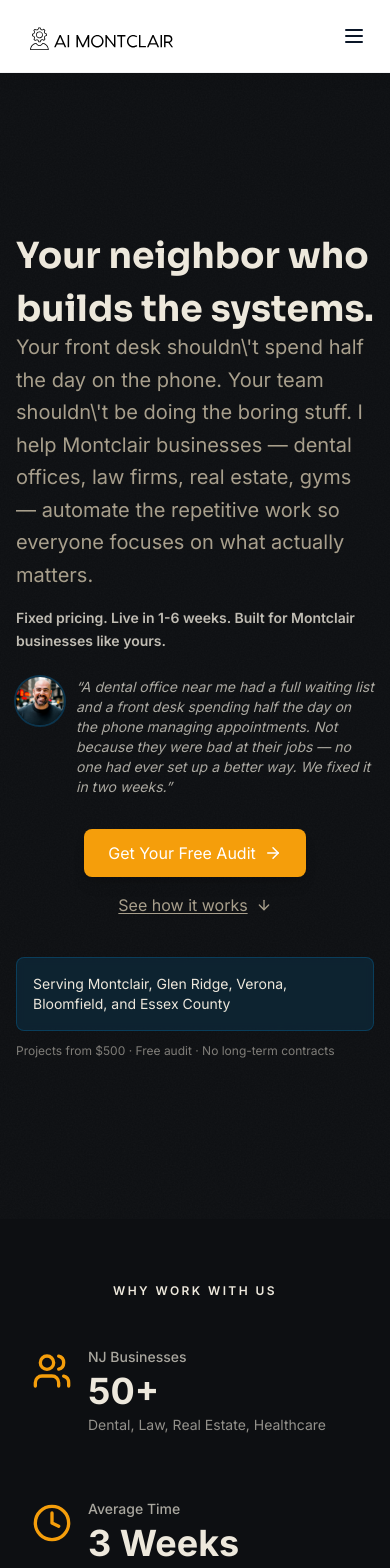
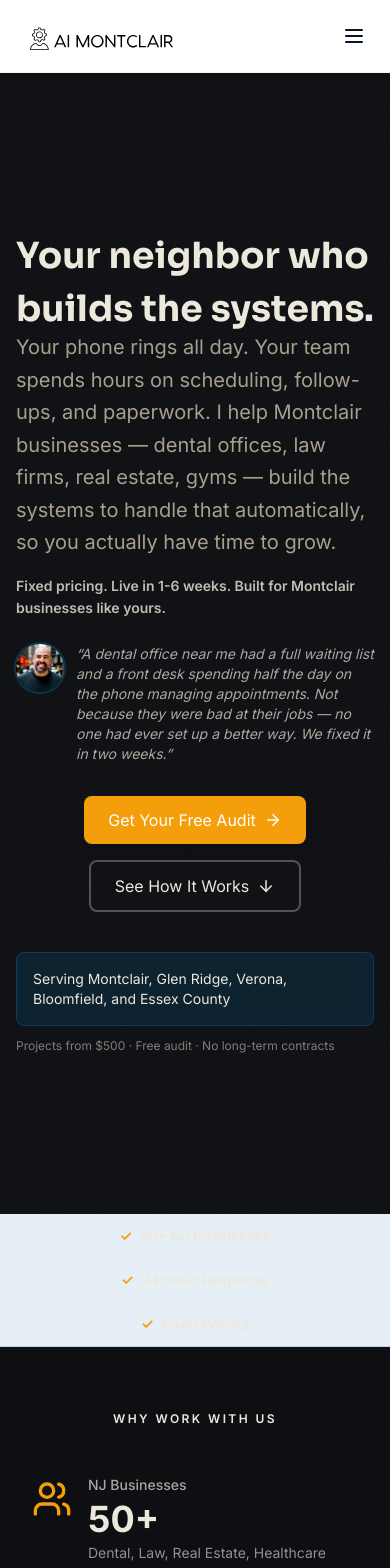
Before and after one commit to andresravinet/aimontclair-website, a React (Vite) app: page / in a window 390 px wide. Shown: the top 1568 px of the page. Built offline with nearby package versions, Linux system fonts and the light colour scheme.

Commit message:
JE+PS+CM: Trust badge + CTA hierarchy + hero voice + integrations merge

```diff
--- a/src/components/home/Hero.jsx
+++ b/src/components/home/Hero.jsx
@@ -53,14 +53,14 @@ export function Hero() {
       {/* Organic blob — background personality element */}
       <div className="absolute inset-0 pointer-events-none overflow-hidden" aria-hidden="true">
         <svg
-          className="absolute -top-32 -right-32 opacity-[0.06] text-brand"
+          className="absolute -top-32 -right-32 opacity-[0.10] text-brand"
           width="700" height="700" viewBox="0 0 700 700" fill="currentColor"
           xmlns="http://www.w3.org/2000/svg"
         >
           <path d="M350,60 C450,40 580,120 620,240 C670,380 620,520 510,580 C400,640 240,610 160,510 C80,410 80,270 150,170 C210,80 260,80 350,60Z" />
         </svg>
         <svg
-          className="absolute -bottom-20 -left-20 opacity-[0.04] text-accent"
+          className="absolute -bottom-20 -left-20 opacity-[0.06] text-accent"
           width="500" height="500" viewBox="0 0 500 500" fill="currentColor"
           xmlns="http://www.w3.org/2000/svg"
         >
@@ -76,7 +76,7 @@ export function Hero() {
 
           <motion.div custom={1.5} initial="hidden" animate="visible" variants={fadeUp}>
             <p className="text-xl text-cream-muted mb-4 leading-relaxed">
-              Your front desk shouldn\'t spend half the day on the phone. Your team shouldn\'t be doing the boring stuff. I help Montclair businesses &mdash; dental offices, law firms, real estate, gyms &mdash; automate the repetitive work so everyone focuses on what actually matters.
+              Your phone rings all day. Your team spends hours on scheduling, follow-ups, and paperwork. I help Montclair businesses &mdash; dental offices, law firms, real estate, gyms &mdash; build the systems to handle that automatically, so you actually have time to grow.
             </p>
           </motion.div>
 
@@ -115,18 +115,23 @@ export function Hero() {
                 whileTap={{ scale: 0.98 }}
                 transition={{ type: 'spring', stiffness: 400, damping: 10 }}
               >
-                <Button href="/contact" variant="primary" icon={ArrowRight}>
+                <Button href="/audit" variant="primary" icon={ArrowRight}>
                   Get Your Free Audit
                 </Button>
               </motion.div>
-              <motion.a
-                href="#how-it-works"
-                className="text-cream-muted hover:text-cream transition-colors text-base flex items-center gap-2 underline underline-offset-2"
-                whileHover={{ x: 4 }}
+              <motion.div
+                whileHover={{ scale: 1.02, y: -1 }}
+                whileTap={{ scale: 0.98 }}
+                transition={{ type: 'spring', stiffness: 400, damping: 10 }}
               >
-                See how it works
-                <ArrowDown size={16} />
-              </motion.a>
+                <a
+                  href="#how-it-works"
+                  className="px-6 py-3 border-2 border-cream/30 text-cream rounded-lg hover:bg-cream/5 hover:border-cream/50 transition-all duration-300 inline-flex items-center gap-2 font-600"
+                >
+                  See How It Works
+                  <ArrowDown size={18} />
+                </a>
+              </motion.div>
             </div>
 
             <div className="bg-brand/20 backdrop-blur-sm rounded-lg p-4 inline-block mt-6 border border-brand/40 hover:bg-brand/30 transition-colors">
--- a/src/components/home/HowItWorks.jsx
+++ b/src/components/home/HowItWorks.jsx
@@ -108,6 +108,27 @@ export function HowItWorks() {
             </div>
           </div>
         </motion.div>
+
+        {/* Integrations subtitle */}
+        <motion.div
+          initial={{ opacity: 0, y: 12 }}
+          whileInView={{ opacity: 1, y: 0 }}
+          viewport={{ once: true }}
+          transition={{ duration: 0.6, delay: 0.4 }}
+          className="mt-8 text-center"
+        >
+          <p className="text-sm text-gray-600 mb-4">Works with the tools you already use</p>
+          <div className="flex flex-wrap justify-center gap-3">
+            {['Clio', 'Dentrix', 'HubSpot', 'Zapier', 'Make', 'Google Calendar', 'Outlook'].map(tool => (
+              <span
+                key={tool}
+                className="px-3 py-1 bg-slate-100 border border-slate-200 rounded-full text-slate-600 text-xs font-medium"
+              >
+                {tool}
+              </span>
+            ))}
+          </div>
+        </motion.div>
       </div>
     </section>
   )
--- /dev/null
+++ b/src/components/home/TrustBadge.jsx
@@ -0,0 +1,30 @@
+import { motion } from 'framer-motion'
+import { CheckCircle } from 'lucide-react'
+
+export function TrustBadge() {
+  const items = [
+    { icon: '✓', label: '50+ NJ Businesses' },
+    { icon: '✓', label: '24-Hour Response' },
+    { icon: '✓', label: 'Fixed Pricing' },
+  ]
+
+  return (
+    <motion.section
+      initial={{ opacity: 0, y: -10 }}
+      animate={{ opacity: 1, y: 0 }}
+      transition={{ delay: 0.6, duration: 0.5 }}
+      className="bg-brand/10 border-b border-brand/20 backdrop-blur-sm py-3 px-4"
+    >
+      <div className="max-w-7xl mx-auto px-4 sm:px-6 lg:px-8">
+        <div className="flex flex-col sm:flex-row items-center justify-center gap-6 text-sm font-semibold text-cream">
+          {items.map((item, i) => (
+            <div key={i} className="flex items-center gap-2">
+              <span className="text-accent">{item.icon}</span>
+              <span>{item.label}</span>
+            </div>
+          ))}
+        </div>
+      </div>
+    </motion.section>
+  )
+}
--- a/src/pages/Home.jsx
+++ b/src/pages/Home.jsx
@@ -1,11 +1,11 @@
 import { useEffect } from 'react'
 import { Hero } from '../components/home/Hero'
+import { TrustBadge } from '../components/home/TrustBadge'
 import { TrustBanner } from '../components/home/TrustBanner'
 import { IndustryTrust } from '../components/home/IndustryTrust'
 import { PainPoints } from '../components/home/PainPoints'
 import { Services } from '../components/home/Services'
 import { Results } from '../components/home/Results'
-import { Integrations } from '../components/home/Integrations'
 import { SocialProof } from '../components/home/SocialProof'
 import { HowItWorks } from '../components/home/HowItWorks'
 import { Pricing } from '../components/home/Pricing'
@@ -171,14 +171,14 @@ export default function Home() {
   return (
     <>
       <Hero />
+      <TrustBadge />
       <TrustBanner />
       <IndustryTrust />
       <ScrollReveal delay={0.1}><Industries /></ScrollReveal>
       <ScrollReveal><PainPoints /></ScrollReveal>
       <ScrollReveal delay={0.1}><Services /></ScrollReveal>
       <ScrollReveal><Results /></ScrollReveal>
-      <Integrations />
-      <ScrollReveal><HowItWorks /></ScrollReveal>
+      <ScrollReveal delay={0.1}><HowItWorks /></ScrollReveal>
       <ScrollReveal><Pricing /></ScrollReveal>
       <ScrollReveal><SocialProof /></ScrollReveal>
       <ScrollReveal delay={0.1}><Testimonials /></ScrollReveal>
```
